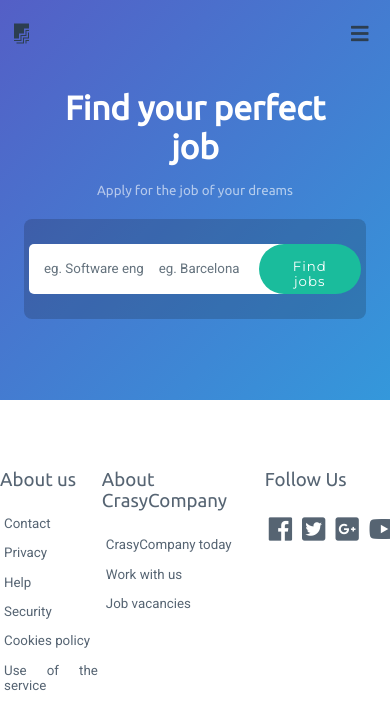
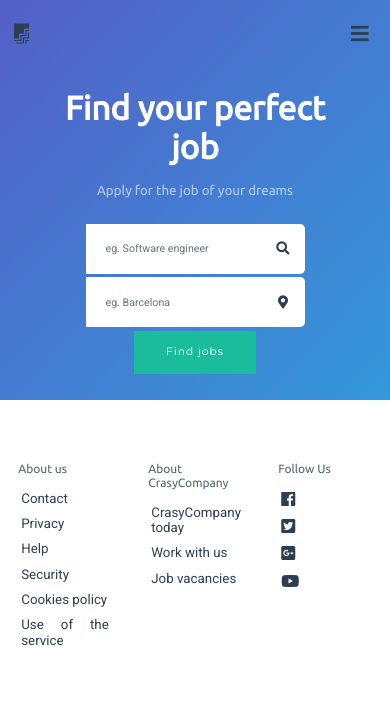
Before and after one commit to APPIAHTECH/CrasyCompany, a Vue app: page / in a window 390 px wide. Shown: the top 728 px of the page. Built offline with nearby package versions, Linux system fonts and the light colour scheme.

Commit message:
landig page done , responsive

```diff
--- a/src/style/2-layouts/_layout.sass
+++ b/src/style/2-layouts/_layout.sass
@@ -23,6 +23,9 @@
 
 #ul-logo li a i
   font-size: 15pt
+
+#ul-logo li a
+  opacity: 1 !important
 
 #post-job
   background: $front-nav-button-color
--- a/src/style/3-modules/_nav-mod.sass
+++ b/src/style/3-modules/_nav-mod.sass
@@ -24,9 +24,16 @@ li a
   text-decoration: none
   border-radius: 50px
   font-size: 10pt
+  color: black
+  opacity: .6
+
+li a#post-job
+  opacity: 1
+  color: white
+  font-weight: lighter
 
 li a:hover , li a#post-job:hover
-  color: $footer-text-hover-color
+  opacity: 1
   border-radius: 0
 
 li a#post-job:hover
--- a/src/style/4-mixing/_mixing.sass
+++ b/src/style/4-mixing/_mixing.sass
@@ -13,6 +13,39 @@
     -ms-transition: all .55s ease
     -o-transition: all .55s ease
     transition: all .55s ease
+
+@mixin responsive-searchBox()
+  #searchbox
+    display: flex !important
+    flex-flow: column nowrap !important
+    justify-content: flex-end!important
+    box-sizing: border-box !important
+    height: 160px !important
+    background: transparent !important
+
+.input-container button.icon
+  opacity: 1 !important
+
+.input-container
+  margin: 0px auto !important
+  padding: 0px !important
+  height: 200px !important
+  overflow: visible !important
+  width: auto !important
+  display: flex !important
+
+.input-container input#search
+  width: 100% !important
+  font-size: 8pt !important
+  padding: 20px !important
+  border-radius: 0px !important
+
+.button
+  display: block !important
+  margin: 0px !important
+  font-size: 8pt !important
+  border-radius: 0px !important
+
 
 @mixin responsive-nav()
     .nav
@@ -61,13 +94,14 @@
       position: absolute !important
       right: 0
       left: 90%
+      height: 20px
       bottom: 0
       top: 24px
       cursor: pointer
       font-size: 15pt
       @include animated-all
 
-    ul#menu li a i
+    ul#menu li a, ul#menu li a i
       color: white
       padding: 5px
       font-size: 15pt
--- a/src/style/5-media/_media-query.sass
+++ b/src/style/5-media/_media-query.sass
@@ -1,6 +1,27 @@
 /* Extra small devices (phones, 600px and down) */
 @media only screen and (max-width: 600px)
   @include responsive-nav()
+  @include responsive-searchBox()
+
+  #footer-nav  h3
+    font-size: 9pt
+    font-weight: bolder
+    color: black
+
+  #footer-nav ul
+    width: 24% !important
+
+  #footer-nav li a
+    font-size: 10pt !important
+    padding: 3px !important
+    margin-bottom: 4px !important
+    letter-spacing: 0px !important
+    opacity: 1 !important
+
+  .widget-follow
+    flex-flow: column nowrap!important
+  .widget-follow i
+    font-size: 12pt !important
 
 // /* Small devices (portrait tablets and large phones, 600px and up) */
 // @media only screen and (min-width: 600px)
```
